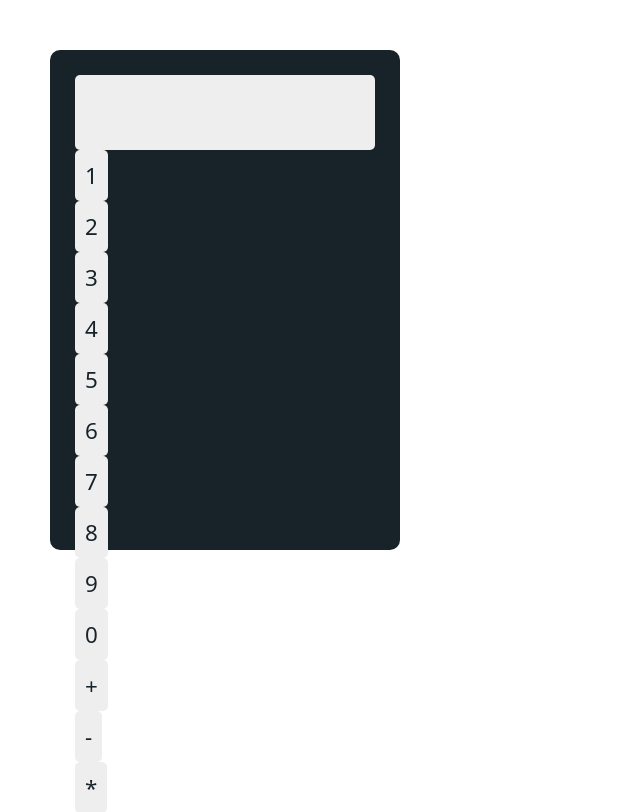
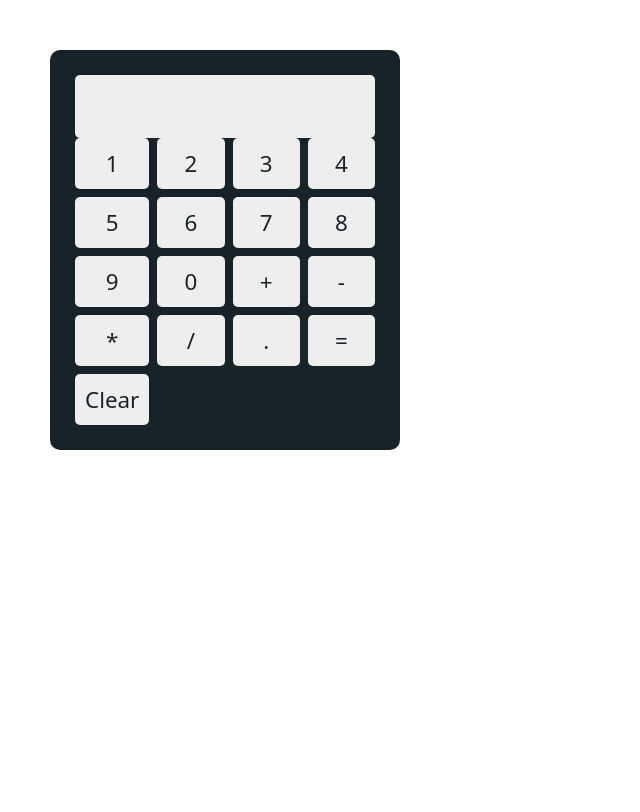
Before and after one commit to IngeHeeringa/202301-w8ch4-inge-heeringa, a React (Create React App) app: page / in a window 1280 px wide. Shown: the top 812 px of the page, without its empty margins (0-640 px from the left). Built offline with nearby package versions, Linux system fonts and the light colour scheme.

Commit message:
Add styles to Keypad component

```diff
--- a/src/components/Calculator/Calculator.module.scss
+++ b/src/components/Calculator/Calculator.module.scss
@@ -1,9 +1,12 @@
 .calculator {
   width: 350px;
-  height: 500px;
+  height: 400px;
   background-color: #182329;
   border-radius: 10px;
   padding: 25px;
+  display: flex;
+  flex-direction: column;
+  justify-content: space-between;
 }
 
 .display {
--- a/src/components/Key/Key.module.scss
+++ b/src/components/Key/Key.module.scss
@@ -3,4 +3,5 @@
   background-color: #eeeeee;
   padding: 10px;
   border-radius: 5px;
+  width: 100%;
 }
--- /dev/null
+++ b/src/components/Keypad/Keypad.module.scss
@@ -0,0 +1,5 @@
+.keypad {
+  display: grid;
+  grid-template-columns: repeat(4, 1fr);
+  gap: 8px;
+}
--- a/src/components/Keypad/Keypad.tsx
+++ b/src/components/Keypad/Keypad.tsx
@@ -1,4 +1,5 @@
 import Key from "../Key/Key";
+import styles from "./Keypad.module.scss";
 
 const Keypad = (): JSX.Element => {
   const keyTexts = [
@@ -16,15 +17,15 @@ const Keypad = (): JSX.Element => {
     "-",
     "*",
     "/",
-    "clear",
     ".",
     "=",
+    "Clear",
   ];
 
   return (
-    <ul>
+    <ul className={styles.keypad}>
       {keyTexts.map((keyText) => (
-        <li>
+        <li key={keyText}>
           <Key keyText={keyText} />
         </li>
       ))}
--- a/src/styles/index.scss
+++ b/src/styles/index.scss
@@ -40,6 +40,7 @@ input {
 
 button {
   background-color: transparent;
+  cursor: pointer;
 }
 
 a,
```
